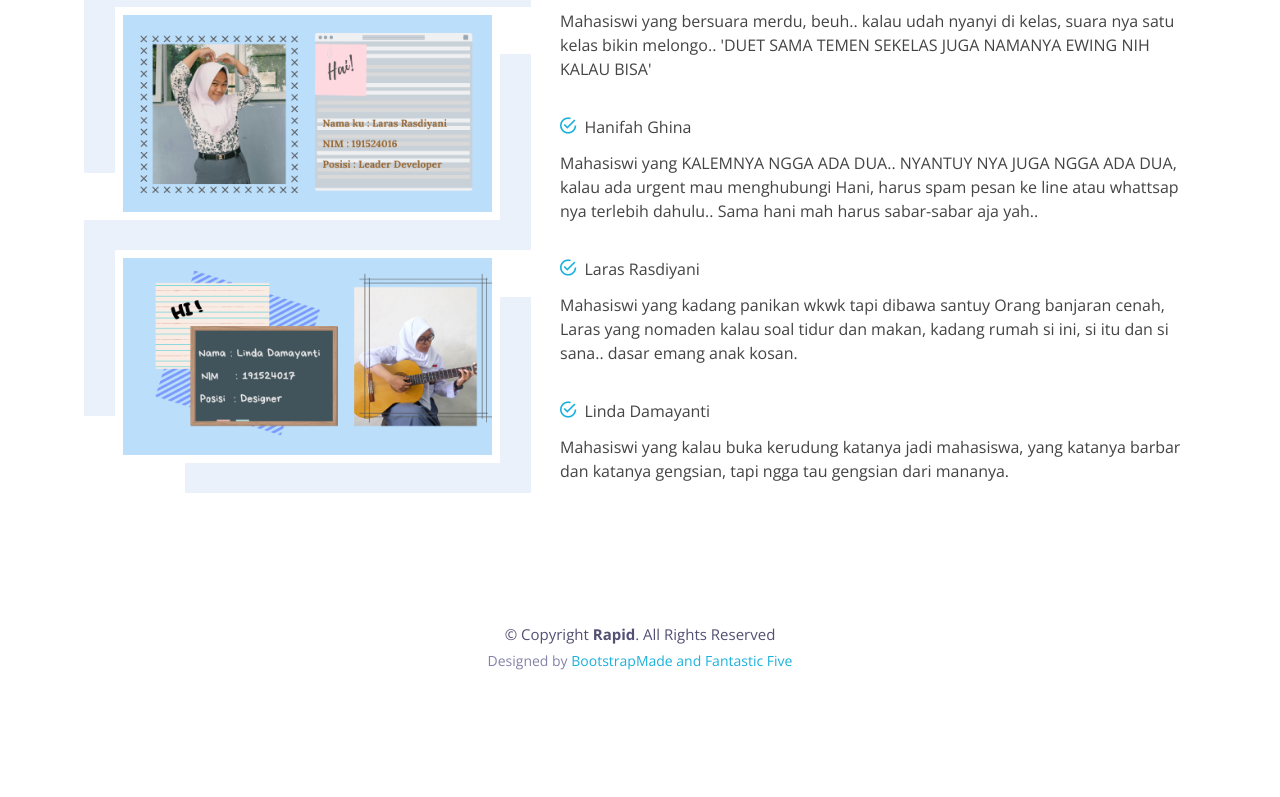
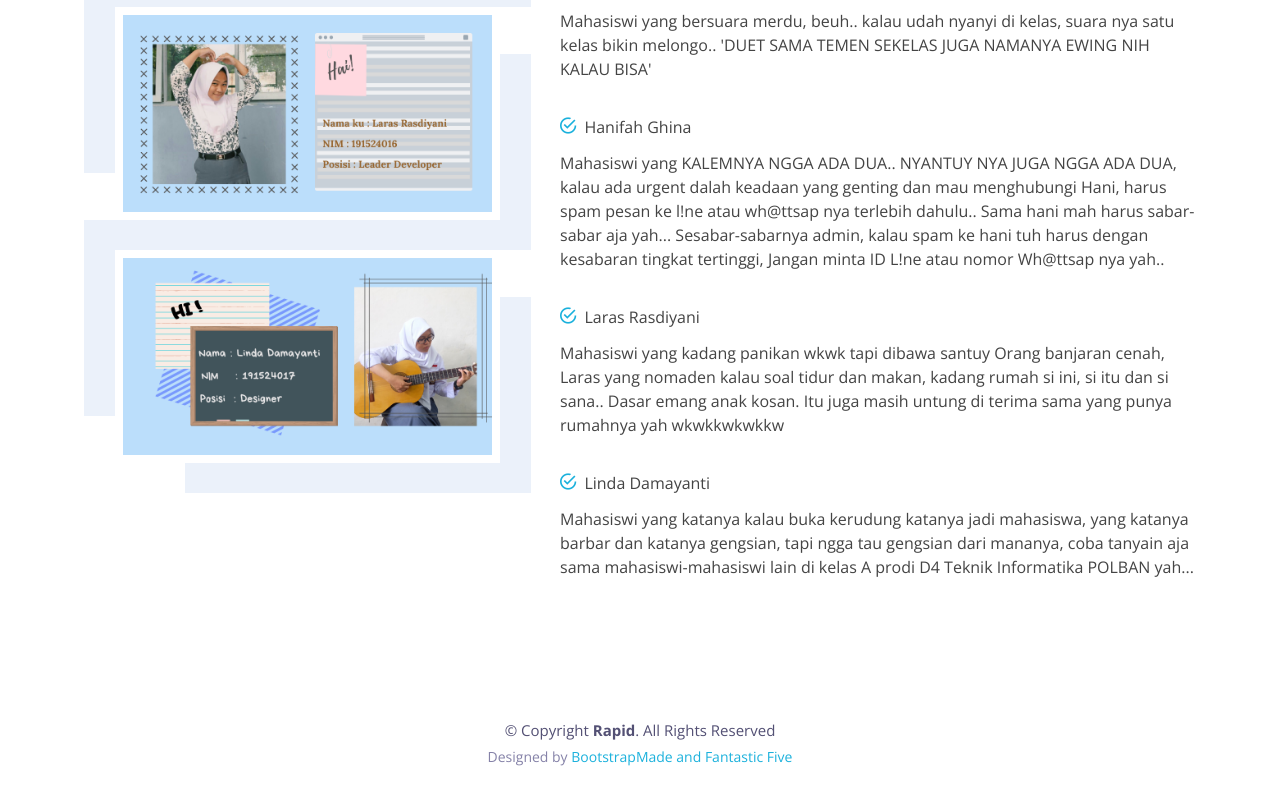
Before and after one commit to ProjectFantasticFive/FantasticTopsong, a plain HTML site: page aboutus.html in a window 1280 px wide. Shown: the part 1074-1871 px from the top of the page. Before the commit the page ends 1775 px from the top, so only its background shows below. Drawn offline with nearby package versions, Linux system fonts and the light colour scheme; files whose address does not match are found by name.

Commit message:
nambahin about

```diff
--- a/aboutus.html
+++ b/aboutus.html
@@ -108,16 +108,16 @@
               <p>Kenalkan, kami sekumpulan Mahasiswa dan Mahasiswi Politeknik Negeri Bandung. Sekumpulan orang yang menambang ilmu di Jurusan Teknik Komputer dan Informatika, Prodi D4 Teknik Informatika angkatan 2019. POLBAN (Politeknik Negeri Bandung) yang bertempat di Jl. Ciwaruga , kabupaten Bandung Barat ini terletak di perbatasan antara Kota Bandung, dan Cimahi Jawa Barat. Dengan udaranya yang sejuk dipagi hari, pemandangan nya yang indah dikala senja membuat kami para Mahasiswa dan Mahasiswi disini menjadi lebih bersemangat ketika berada di POLBAN (Bersemangat menunggu datangnya WEEKEND). Kata orang-orang di Universitas lain dan Sekolah Tinggi lain, mereka berkata bahwa bersekolah di POLBAN memiliki tanggung jawab yang besar, dengan tanggungan tugas yang lumayan berat dan banyak. Namun, ketahuilah.. Kami mencari ilmu di POLBAN sangatlah bersyukur, mendapatkan teman-teman yang dapat satu tujuan, teman yang dapat diajak untuk bersusah-susah dan bersenang-senang bagaimanapun keadaannya. Syukurlah, tuhan sangat baik hati.. Tuhan tau bagaimana cara menyatukan kami dalam satu ruang lingkup yang mendukung kami agar bisa bekerjasama. </p>
               <p>Maka dari itu perkenalkan Kami, Anggota dari Kelompok 'Fantastic Five' yang dengan segala perbedaan dan keunikannya..</p>
               <ul>
-                  <li><i class="ion-android-checkmark-circle"></i> Ali Nurdin</li>
+                <li><i class="ion-android-checkmark-circle"></i> Ali Nurdin</li>
                 <p>Mahasiswa yang kalem, memiliki pribadi yang katanya 'panikan' tapi nanti juga bakalan tenang sendiri. Punya satu kagebunshin (kembaran) bernama Ali Umar *jangan tanya dia di mana*. Ali seorang yang memang sulit untuk beradaptasi, namun teman-temannya selalu membantunya untuk ikut berinteraksi sesama rekan sekelasnya. </p>
                 <li><i class="ion-android-checkmark-circle"></i> Farra Jessica</li>
                 <p>Mahasiswi yang bersuara merdu, beuh.. kalau udah nyanyi di kelas, suara nya satu kelas bikin melongo.. 'DUET SAMA TEMEN SEKELAS JUGA NAMANYA EWING NIH KALAU BISA'</p>
                 <li><i class="ion-android-checkmark-circle"></i> Hanifah Ghina</li>
-                <p>Mahasiswi yang KALEMNYA NGGA ADA DUA.. NYANTUY NYA JUGA NGGA ADA DUA, kalau ada urgent mau menghubungi Hani, harus spam pesan ke line atau whattsap nya terlebih dahulu.. Sama hani mah harus sabar-sabar aja yah..</p>
+                <p>Mahasiswi yang KALEMNYA NGGA ADA DUA.. NYANTUY NYA JUGA NGGA ADA DUA, kalau ada urgent dalah keadaan yang genting dan mau menghubungi Hani, harus spam pesan ke l!ne atau wh@ttsap nya terlebih dahulu.. Sama hani mah harus sabar-sabar aja yah... Sesabar-sabarnya admin, kalau spam ke hani tuh harus dengan kesabaran tingkat tertinggi, Jangan minta ID L!ne atau nomor Wh@ttsap nya yah..</p>
                 <li><i class="ion-android-checkmark-circle"></i> Laras Rasdiyani</li>
-                <p>Mahasiswi yang kadang panikan wkwk tapi dibawa santuy Orang banjaran cenah, Laras yang nomaden kalau soal tidur dan makan, kadang rumah si ini, si itu dan si sana.. dasar emang anak kosan.</p>
+                <p>Mahasiswi yang kadang panikan wkwk tapi dibawa santuy Orang banjaran cenah, Laras yang nomaden kalau soal tidur dan makan, kadang rumah si ini, si itu dan si sana.. Dasar emang anak kosan. Itu juga masih untung di terima sama yang punya rumahnya yah wkwkkwkwkkw</p>
                <li><i class="ion-android-checkmark-circle"></i> Linda Damayanti</li>
-               <p>Mahasiswi yang kalau buka kerudung katanya jadi mahasiswa, yang katanya barbar dan katanya gengsian, tapi ngga tau gengsian dari mananya.</p>
+               <p>Mahasiswi yang katanya kalau buka kerudung katanya jadi mahasiswa, yang katanya barbar dan katanya gengsian, tapi ngga tau gengsian dari mananya, coba tanyain aja sama mahasiswi-mahasiswi lain di kelas A prodi D4 Teknik Informatika POLBAN yah... </p>
               </ul>
             </div>
           </div>
```
